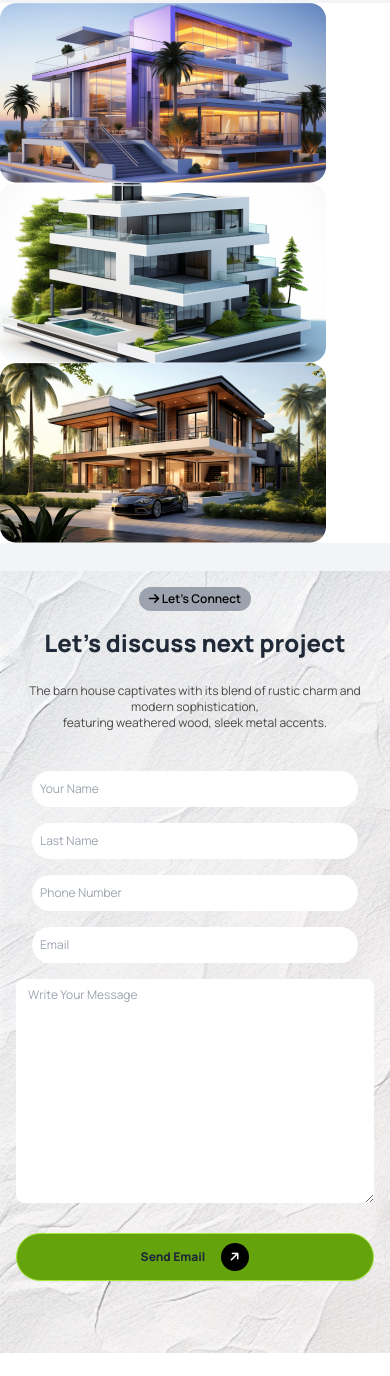
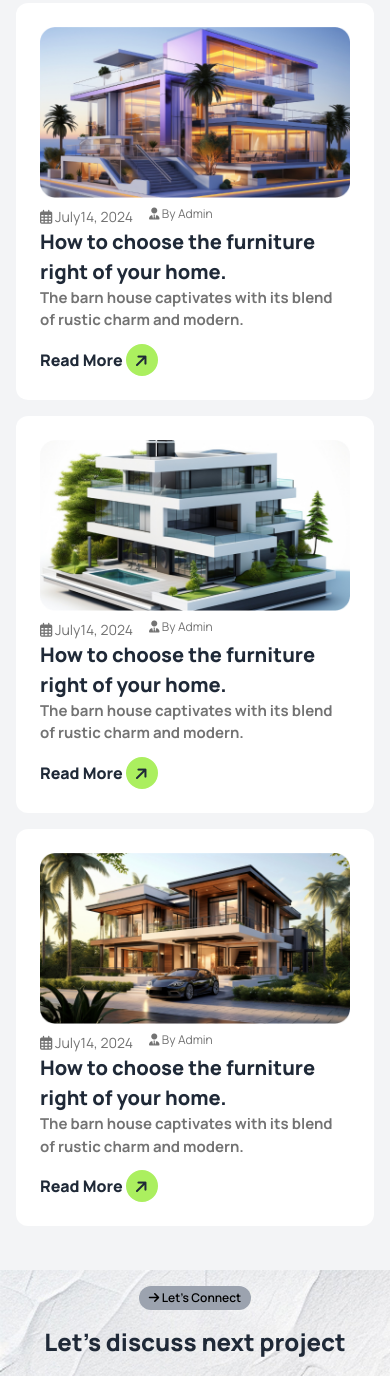
Before and after one commit to rakibulhasan-0/Asainment-03, a plain HTML site: page index.html in a window 390 px wide. Shown: the part 2905-4281 px from the top of the page. Before the commit the page ends 4258 px from the top, so only its background shows below. Drawn offline with nearby package versions, Linux system fonts and the light colour scheme.

Commit message:
Read our article section done with responsive

```diff
--- a/index.html
+++ b/index.html
@@ -229,25 +229,52 @@
     </section>
     <!-- Our article -->
     <section class="container mx-auto mt-56">
-      <div class="mb-4 ml-4 mr-4">
+      <div class="mb-4">
         <p class="text-xs mx-auto font-semibold text-black bg-emerald-50 rounded-full px-1 py-1 h-6 w-28"><i class="fa-solid text-black fa-arrow-right"></i> How we work</p>
         <h1 class="font-extrabold text-4xl text-center mt-4 mb-6">Read Our Articles and News</h1>
         <p class="text-base text-center text-[#494949]">The barn house captivates with its blend of rustic charm and modern sophistication,<br>featuring weathered wood, sleek metal accents.</p>
       </div>
       <!-- cart Container -->
-       <div>
+       <div class="grid grid-cols-1 md:grid-cols-3 mx-4">
         <!-- cart 1 -->
-         <div class="bg-[#FFFFFF]">
-          <img src="assets/article1.png" alt="">
+         <div class="mb-4 rounded-xl bg-[#FFFFFF]">
+          <div class="p-6">
+            <img src="assets/article1.png" alt="">
+          <div class="flex gap-4">
+            <p class="mt-2 text-[#737373] text-[14px]"><i class="fa-regular fa-calendar-days"></i>  July14, 2024</p>
+            <p class="mt-2 text-[#737373] text-xs"><i class="fa-solid fa-user-tie"></i> By Admin</p>
+          </div>
+          <h4 class="font-extrabold text-[20px]">How to choose the furniture right of your home.</h4>
+          <p class="font-bold text-[#737373] text-[15px]">The barn house captivates with its blend of rustic charm and modern. </p>
+          <p class="mt-3 font-extrabold">Read More   <i class="fa-solid fa-arrow-right bg-[#ABEF5F] -rotate-45 h-8 w-8   rounded-2xl px-2 py-2"></i></p>
+          </div>
          </div>
         <!-- cart 2 -->
-         <div class="bg-[#FFFFFF]">
-          <img src="assets/article2.png" alt="">
+        <div class="mb-4 rounded-xl bg-[#FFFFFF]">
+          <div class="p-6">
+            <img src="assets/article2.png" alt="">
+          <div class="flex gap-4">
+            <p class="mt-2 text-[#737373] text-[14px]"><i class="fa-regular fa-calendar-days"></i>  July14, 2024</p>
+            <p class="mt-2 text-[#737373] text-xs"><i class="fa-solid fa-user-tie"></i> By Admin</p>
+          </div>
+          <h4 class="font-extrabold text-[20px]">How to choose the furniture right of your home.</h4>
+          <p class="font-bold text-[#737373] text-[15px]">The barn house captivates with its blend of rustic charm and modern. </p>
+          <p class="mt-3 font-extrabold">Read More   <i class="fa-solid fa-arrow-right bg-[#ABEF5F] -rotate-45 h-8 w-8   rounded-2xl px-2 py-2"></i></p>
+          </div>
          </div>
         <!-- cart 3 -->
-        <div class="bg-[#FFFFFF]">
-          <img src="assets/article3.png" alt="">
-        </div>
+        <div class="mb-4 rounded-xl bg-[#FFFFFF]">
+          <div class="p-6">
+            <img src="assets/article3.png" alt="">
+          <div class="flex gap-4">
+            <p class="mt-2 text-[#737373] text-[14px]"><i class="fa-regular fa-calendar-days"></i>  July14, 2024</p>
+            <p class="mt-2 text-[#737373] text-xs"><i class="fa-solid fa-user-tie"></i> By Admin</p>
+          </div>
+          <h4 class="font-extrabold text-[20px]">How to choose the furniture right of your home.</h4>
+          <p class="font-bold text-[#737373] text-[15px]">The barn house captivates with its blend of rustic charm and modern.</p>
+          <p class="mt-3 font-extrabold">Read More   <i class="fa-solid fa-arrow-right bg-[#ABEF5F] -rotate-45 h-8 w-8   rounded-2xl px-2 py-2"></i></p>
+          </div>
+         </div>
        </div>
 
     </section>
@@ -280,7 +307,7 @@
           </div>
 
           <div class="text-center mt-4">
-            <textarea name="Message" placeholder="Write Your Message" class="bg-white rounded-lg text-xs px-3 py-2 w-full lg:w-[780px] h-56"></textarea>
+            <textarea name="Message" placeholder="Write Your Message" class="bg-white rounded-lg text-xs px-2 py-2 w-full lg:w-[780px] h-56"></textarea>
           </div>
 
           <div class="text-center lg:ml-14 mb-14 mt-6">
```
